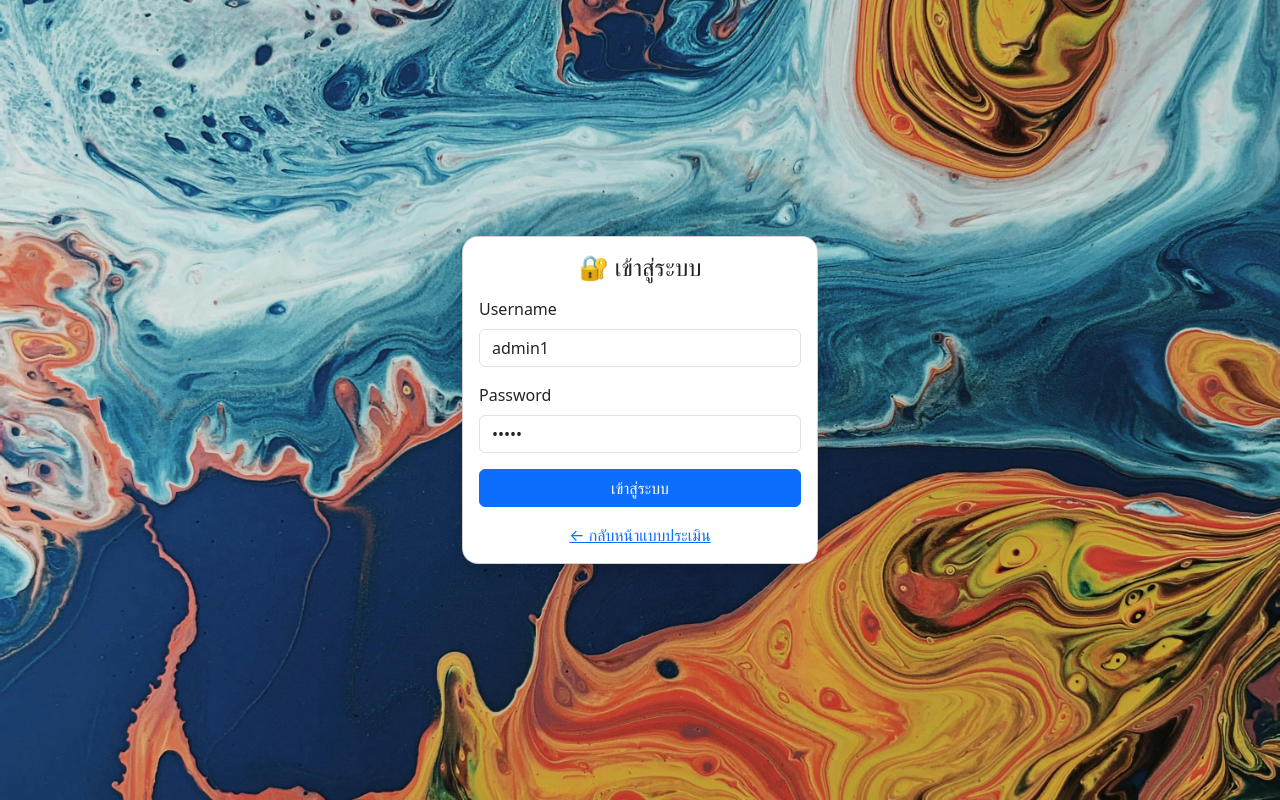
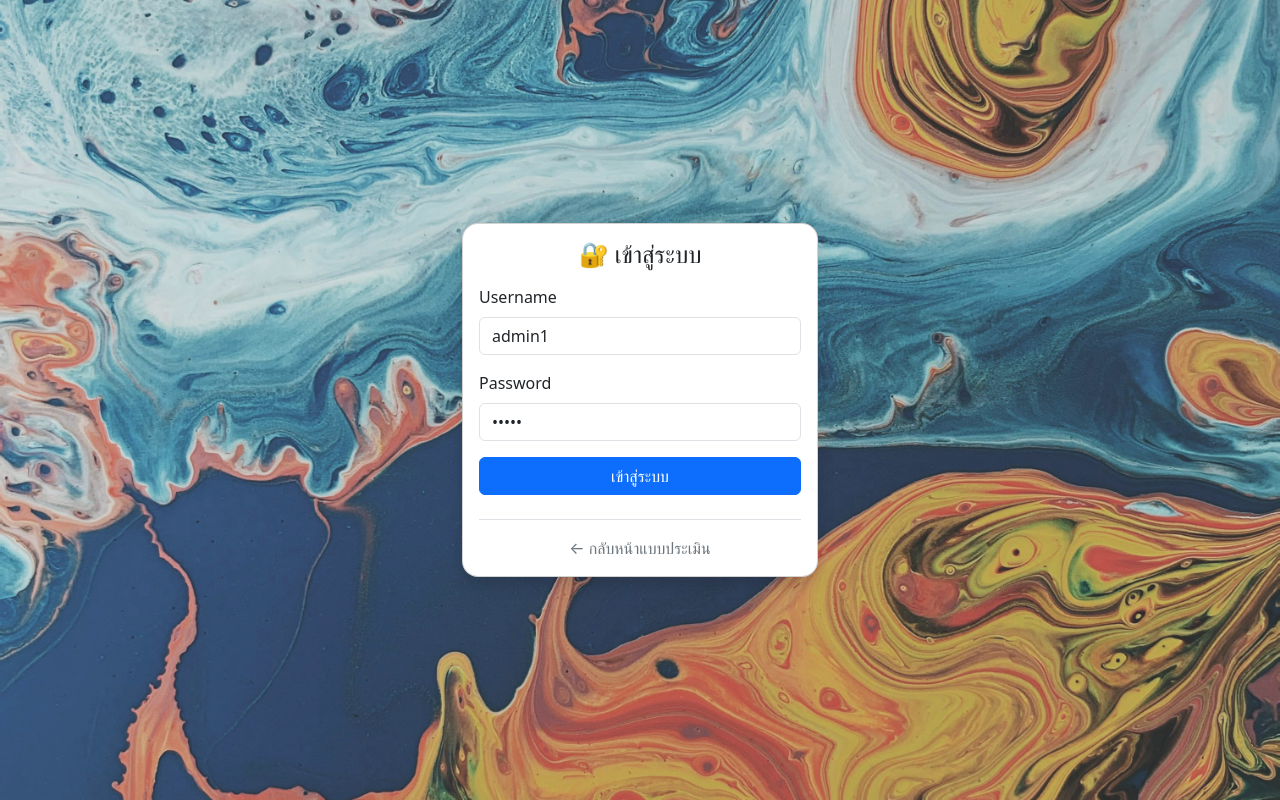
Before and after one commit to Aathis99/phq, a PHP site: page /login.php in a window 1280 px wide. Run offline with PHP 8.4, Linux system fonts and the light colour scheme.

Commit message:
- ลดความ ชัด (opacity) ของภาพพื้นฐาน

```diff
--- a/public/login.php
+++ b/public/login.php
@@ -15,12 +15,20 @@ if (isset($_SESSION['user'])) {
     <link href="https://cdn.jsdelivr.net/npm/bootstrap@5.3.3/dist/css/bootstrap.min.css" rel="stylesheet">
     <style>
         body {
-            /* ส่วนสำหรับใส่ภาพพื้นหลัง (Uncomment และใส่ URL รูปภาพที่ต้องการ) */
+            background-color: #ACBAC4; /* สีพื้นหลังสำรอง */
+            position: relative;
+        }
+        /* ใช้ pseudo-element เพื่อปรับ Opacity ของภาพพื้นหลังโดยไม่กระทบเนื้อหา */
+        body::before {
+            content: "";
+            position: fixed;
+            top: 0; left: 0; width: 100%; height: 100%;
             background-image: url('image/bg_login.jpg');
-            background-color: #ACBAC4; /* สีพื้นหลังสำรอง */
             background-size: cover;
             background-position: center;
             background-repeat: no-repeat;
+            opacity: 0.8; /* ปรับระดับความจาง (0.0 - 1.0) */
+            z-index: -1;
         }
         @keyframes fadeIn {
             from { opacity: 0; transform: translateY(20px); }
@@ -62,8 +70,8 @@ if (isset($_SESSION['user'])) {
                             </button>
                         </form>
 
-                        <div class="text-center mt-3">
-                            <a href="index.php">← กลับหน้าแบบประเมิน</a>
+                        <div class="mt-4 pt-3 border-top text-center">
+                            <a href="index.php" class="text-decoration-none text-secondary">← กลับหน้าแบบประเมิน</a>
                         </div>
                     </div>
                 </div>
```
